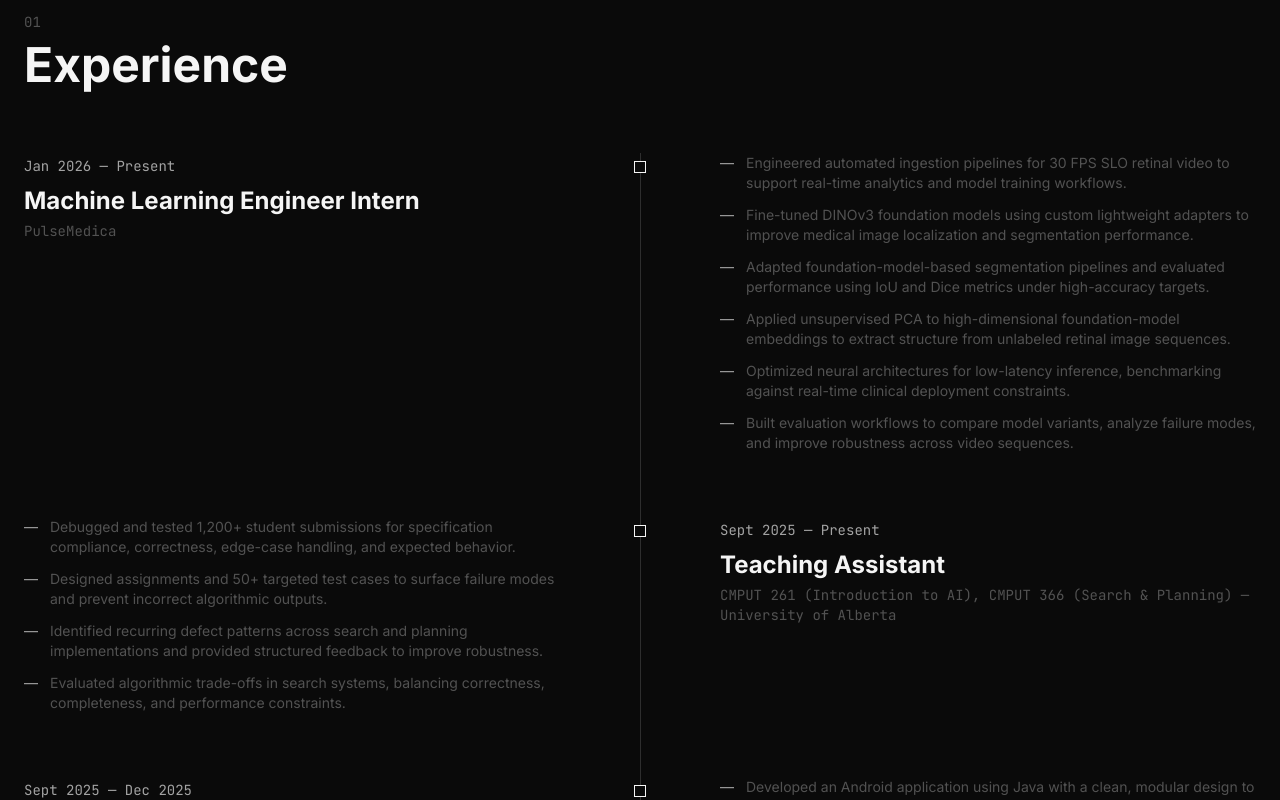
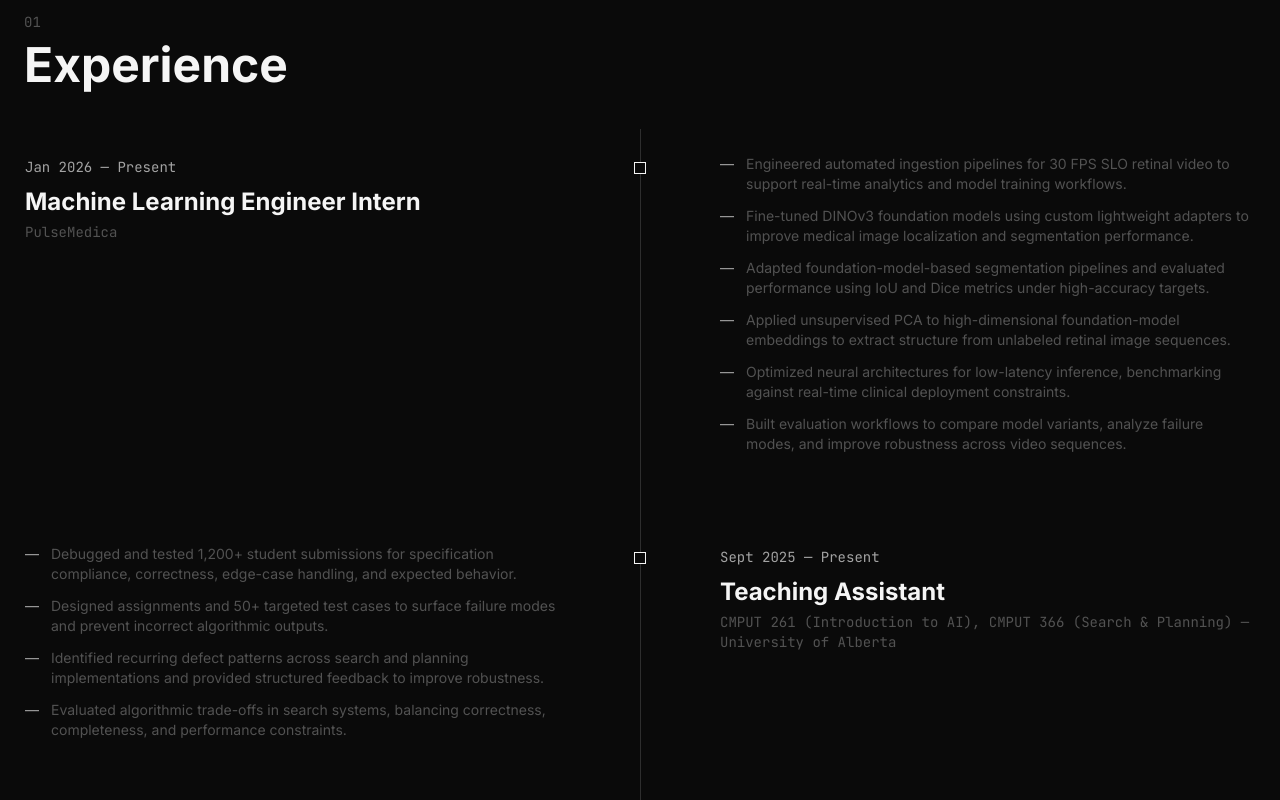
Before and after one commit to gill-amitoj/gill-amitoj.github.io, a React (Vite) app: page / in a window 1280 px wide. Shown: the part 920-1720 px from the top of the page. Built offline with nearby package versions, Linux system fonts and the light colour scheme.

Commit message:
Add hover effects to Experience section items

```diff
--- a/src/components/Experience.jsx
+++ b/src/components/Experience.jsx
@@ -114,13 +114,14 @@ function ExperienceItem({ experience, index, inView }) {
       variants={itemVariants}
       initial="hidden"
       animate={inView ? "visible" : "hidden"}
+      whileHover={{ scale: 1.01 }}
       transition={{ delay: index * 0.2 }}
-      className={`relative grid md:grid-cols-2 gap-8 ${isEven ? '' : 'md:text-right'}`}
+      className={`relative grid md:grid-cols-2 gap-8 ${isEven ? '' : 'md:text-right'} p-6 -m-6 border border-transparent hover:border-light/30 hover:bg-light/[0.02] transition-all duration-300 cursor-default`}
     >
       <div className={`${isEven ? 'md:pr-16' : 'md:order-2 md:pl-16'}`}>
         <div className={`${!isEven && 'md:text-left'}`}>
           <span className="font-mono text-sm text-accent">{experience.period}</span>
-          <h3 className="text-2xl font-bold mt-2">{experience.role}</h3>
+          <h3 className="text-2xl font-bold mt-2 group-hover:text-light transition-colors">{experience.role}</h3>
           <p className="text-muted font-mono text-sm mt-1">{experience.company}</p>
         </div>
       </div>
@@ -136,7 +137,7 @@ function ExperienceItem({ experience, index, inView }) {
         </ul>
       </div>
 
-      <div className="absolute left-0 md:left-1/2 top-2 w-3 h-3 border border-light bg-dark -translate-x-1/2" />
+      <div className="absolute left-0 md:left-1/2 top-8 w-3 h-3 border border-light bg-dark -translate-x-1/2 transition-colors duration-300" />
     </motion.div>
   )
 }
```
